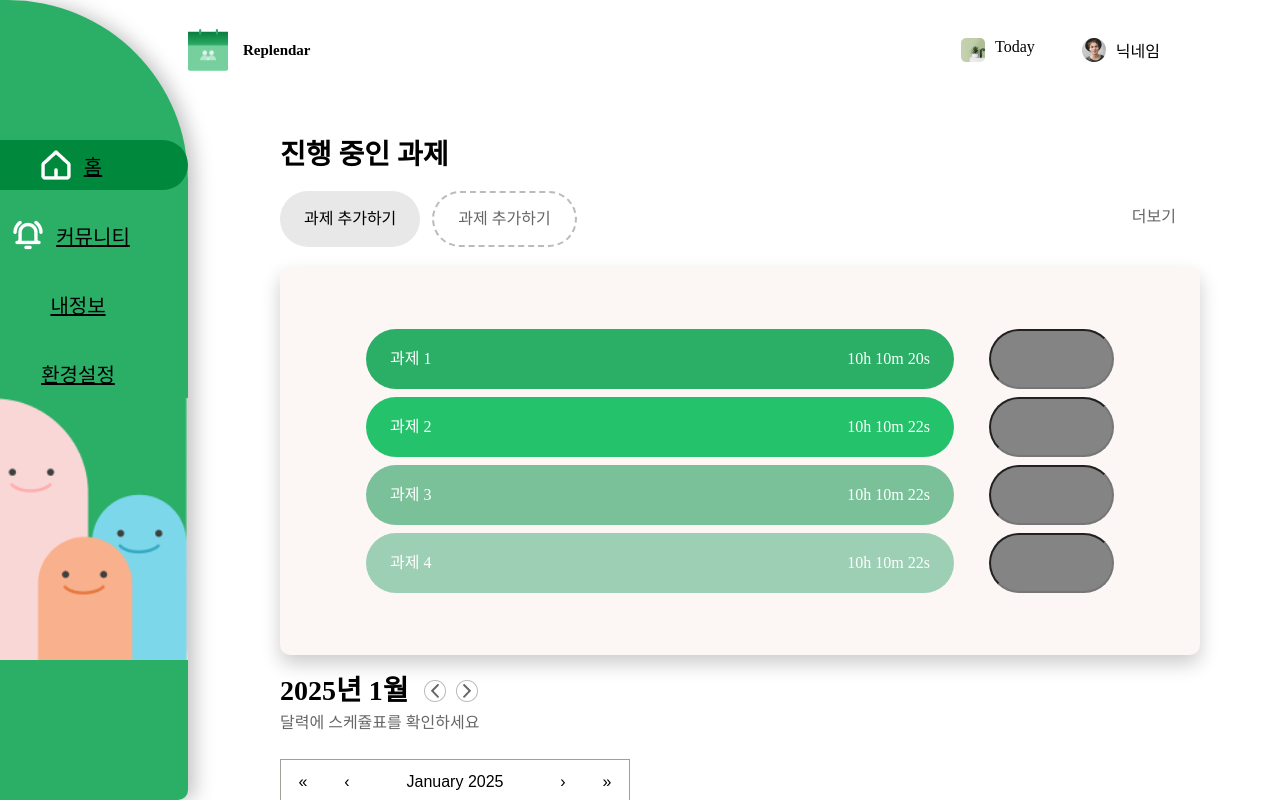
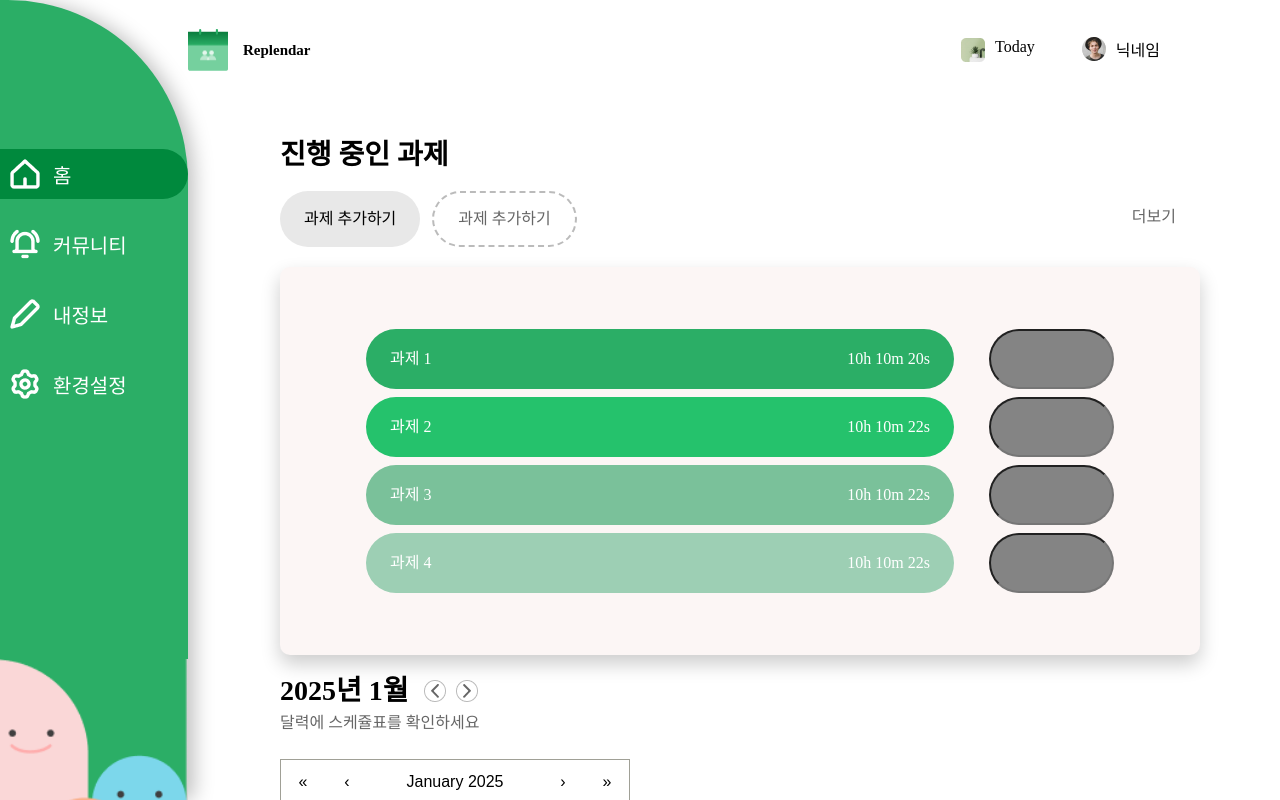
Before and after one commit to UMC-Replendar/Web, a React (Vite) app in the folder Replendar/: page / in a window 1280 px wide. Shown: the top 800 px of the page. Built offline with nearby package versions, Linux system fonts and the light colour scheme.

Commit message:
[feat]Sidebar css수정, navbar 라우팅 설정

```diff
--- a/Replendar/src/assets/css/GlobalStyle.ts
+++ b/Replendar/src/assets/css/GlobalStyle.ts
@@ -81,6 +81,9 @@ textarea,
 select {
   font: inherit;
 }
+a {
+  text-decoration: none;
+}
 
 /* 행 속성이 없는 textarea가 너무 작지 않도록 합니다. */
 textarea:not([rows]) {
--- a/Replendar/src/components/Navbar.tsx
+++ b/Replendar/src/components/Navbar.tsx
@@ -3,12 +3,17 @@ import AppIcon from '../assets/images/AppIcon.png';
 import DateImg from '../assets/images/DateImg.png';
 // import ProfileImg from '../assets/images/ProfileImg.png';
 import ProfileImage from '../assets/images/ProfileImg.png';
+import { Link } from 'react-router-dom';
 function NavBar() {
   return (
     <NavWrapper>
       <IconWrapper>
-        <IconImg src={AppIcon} />
-        <AppName>Replendar</AppName>
+        <Link to={'/'}>
+          <IconImg src={AppIcon} />
+        </Link>
+        <Link to={'/'}>
+          <AppName>Replendar</AppName>
+        </Link>
       </IconWrapper>
       <ProfileWrapper>
         <UserContainer>
@@ -16,8 +21,12 @@ function NavBar() {
           <ProfileStatus>Today</ProfileStatus>
         </UserContainer>
         <UserContainer>
-          <ProfileImg src={ProfileImage} />
-          <ProfileStatus>닉네임</ProfileStatus>
+          <Link to={'/info'}>
+            <ProfileImg src={ProfileImage} />
+          </Link>
+          <Link to={'/info'}>
+            <ProfileStatus>닉네임</ProfileStatus>
+          </Link>
         </UserContainer>
       </ProfileWrapper>
     </NavWrapper>
--- a/Replendar/src/components/Sidebar.tsx
+++ b/Replendar/src/components/Sidebar.tsx
@@ -2,6 +2,9 @@ import styled from 'styled-components';
 import CharacterTestImg from '../assets/images/CharacterTestImg.png';
 import HomeImg from '../assets/images/HomeIcon.png';
 import CommunityIcon from '../assets/images/CommunityIcon.png';
+import InfoIcon from '../assets/images/InfoIcon.png';
+import SettingsIcon from '../assets/images/SettingsIcon.png';
+
 import { Link, useLocation } from 'react-router-dom';
 
 interface MenuProps {
@@ -30,13 +33,13 @@ function Sidebar() {
             </Link>
           </Menu>
           <Menu isActive={isActive('/info')}>
-            <IconImg />
+            <IconImg src={InfoIcon} />
             <Link to="/info">
               <MenuItem>내정보</MenuItem>
             </Link>
           </Menu>
           <Menu isActive={isActive('/settings')}>
-            <IconImg />
+            <IconImg src={SettingsIcon} />
             <Link to="/settings">
               <MenuItem>환경설정</MenuItem>
             </Link>
@@ -61,10 +64,12 @@ const SidebarContainer = styled.div`
   display: flex;
   flex-direction: column;
   justify-content: center;
+  gap: 250px;
 `;
 const MenuContainer = styled.div`
   display: flex;
   flex-direction: column;
+  margin-top: 270px;
   gap: 20px;
 `;
 
@@ -76,7 +81,7 @@ const Menu = styled.nav<MenuProps>`
   padding-right: 55px;
   padding-bottom: 10px;
   align-items: center;
-  justify-content: center;
+  justify-content: flex-start;
   gap: 13px;
   align-self: stretch;
   text-decoration-line: none;
@@ -87,7 +92,7 @@ const Menu = styled.nav<MenuProps>`
 const IconImg = styled.img``;
 
 const MenuItem = styled.div`
-  color: black;
+  color: white;
   font-family: Pretendard;
   font-size: 20px;
   font-style: normal;
@@ -99,5 +104,4 @@ const CharacterImg = styled.img`
   /* position: fixed; */
   width: 188px;
   bottom: 0;
-  align-self: flex-start;
 `;
```
Also changed, not shown: Replendar/src/App.tsx (deleted, +0 -42 lines), Replendar/src/assets/images/InfoIcon.png (added), Replendar/src/assets/images/SettingsIcon.png (added).
